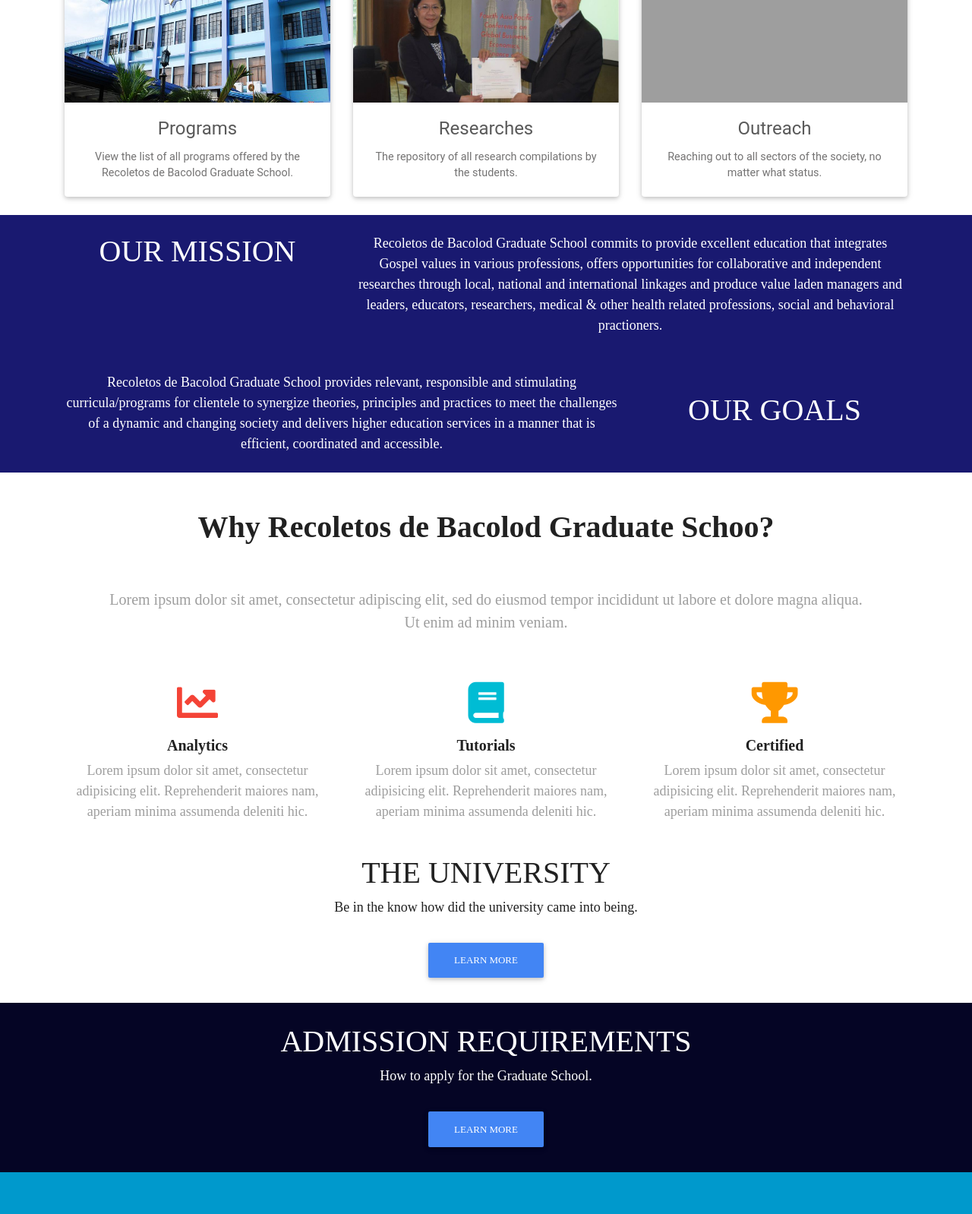
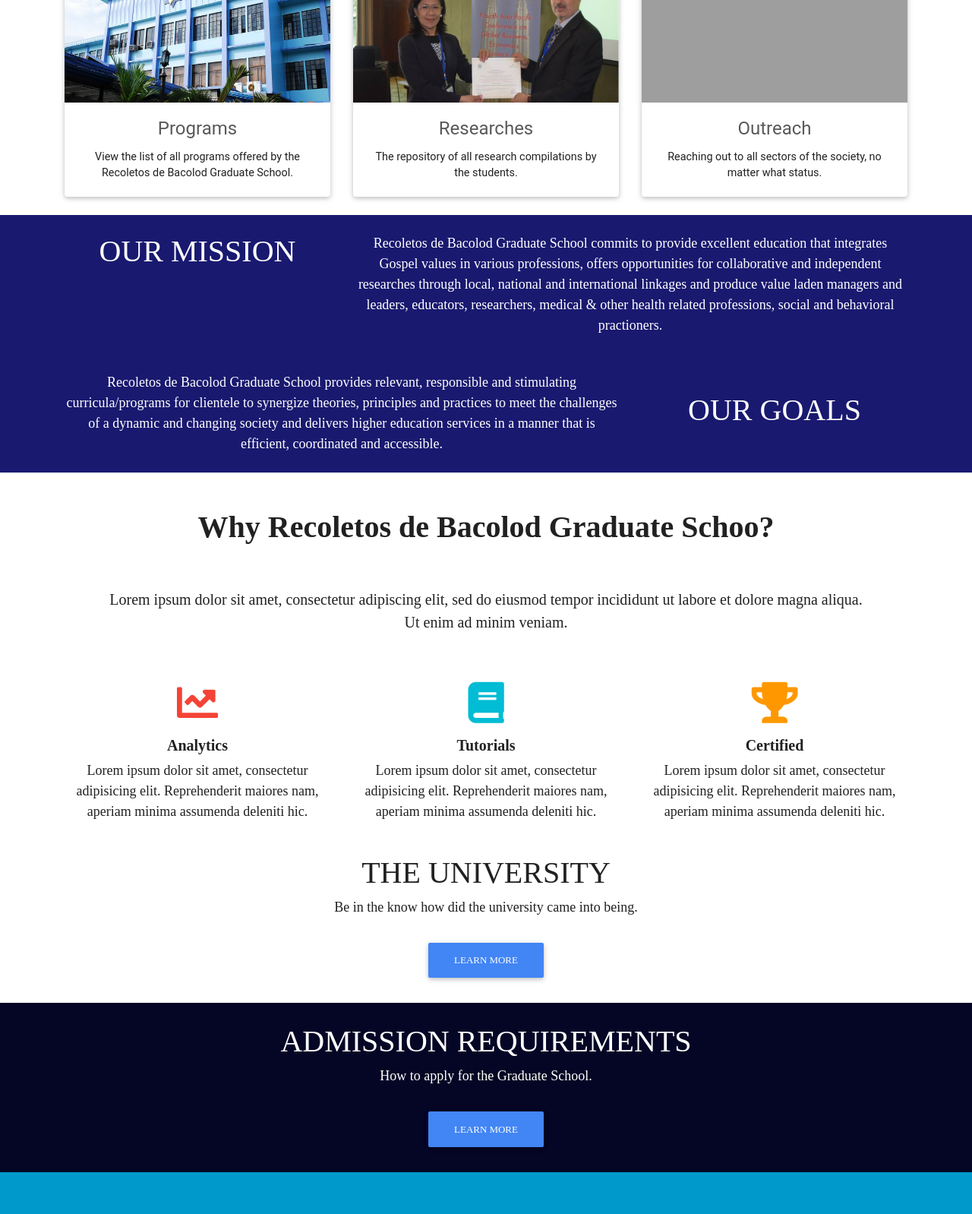
Before and after one commit to keirjeffreyvelez18/RBGS, a Django app: page / in a window 1280 px wide. Shown: the part 913-2511 px from the top of the page at 76% size. Run offline with Django 3.2, Linux system fonts and the light colour scheme; some libraries are stand-ins or nearby versions; some web fonts are replaced; grey boxes are pictures that could not be loaded.

Commit message:
tweaked ui

```diff
--- a/website/templates/website/index.html
+++ b/website/templates/website/index.html
@@ -121,10 +121,10 @@
               </a>
               <div class="card-body">
                   <div class="card-block">
-              <h4 class="card-title">
+              <h4 class="card-title text-info-dark">
                   Programs
               </h4>
-              <p class="card-text">View the list of all programs offered by the Recoletos de Bacolod Graduate School.</p>
+              <p class="card-text text-dark">View the list of all programs offered by the Recoletos de Bacolod Graduate School.</p>
                   </div>
               </div>
             </div>
@@ -136,8 +136,8 @@
               </a>
               <div class="card-body">
                   <div class="card-block">
-                      <h4 class="card-title">Researches</h4>
-                      <p class="card-text">The repository of all research compilations by the students.</p>
+                      <h4 class="card-title text-info-dark">Researches</h4>
+                      <p class="card-text text-dark">The repository of all research compilations by the students.</p>
                   </div>
               </div>
             </div>
@@ -149,8 +149,8 @@
               </a>
               <div class="card-body">
                   <div class="card-block">
-              <h4 class="card-title">Outreach</h4>
-              <p class="card-text">Reaching out to all sectors of the society, no matter what status.</p>
+              <h4 class="card-title text-info-dark">Outreach</h4>
+              <p class="card-text text-dark">Reaching out to all sectors of the society, no matter what status.</p>
                   </div>
               </div>
             </div>
@@ -169,7 +169,7 @@
                     </div>
                 </div>
                 <div class="row">
-                    <div class="col-lg-8 text-center align-middle mt-4 mb-4">
+                    <div class="col-lg-8 text-center align-middle  mt-4 mb-4">
                         Recoletos de Bacolod Graduate School provides relevant, responsible and stimulating curricula/programs for clientele to synergize theories, principles and practices to meet the challenges of a dynamic and changing society and
                         delivers higher education services in a manner that is efficient, coordinated and accessible.
                     </div>
@@ -182,27 +182,27 @@
     <div class="container">
         <section class="text-center text-dark">
             <h1 class="py-5 font-weight-bold ">Why Recoletos de Bacolod Graduate Schoo?</h1>
-            <p class="px-5 mb-5 pb-3 lead grey-text">Lorem ipsum dolor sit amet, consectetur adipiscing elit, sed do eiusmod tempor incididunt ut labore et dolore magna
+            <p class="px-5 mb-5 pb-3 lead text-dark">Lorem ipsum dolor sit amet, consectetur adipiscing elit, sed do eiusmod tempor incididunt ut labore et dolore magna
             aliqua. Ut enim ad minim veniam.</p>
             <div class="row">
             <div class="col-md-4">
                 <i class="fa fa-chart-line fa-3x red-text"></i>
                 <h5 class="font-weight-bold mt-3">Analytics</h5>
-                <p class="grey-text">Lorem ipsum dolor sit amet, consectetur adipisicing elit. Reprehenderit maiores nam, aperiam minima assumenda deleniti
+                <p class="text-dark">Lorem ipsum dolor sit amet, consectetur adipisicing elit. Reprehenderit maiores nam, aperiam minima assumenda deleniti
                 hic.
                 </p>
             </div>
             <div class="col-md-4">
                 <i class="fa fa-book fa-3x cyan-text"></i>
                 <h5 class="font-weight-bold mt-3">Tutorials</h5>
-                <p class="grey-text">Lorem ipsum dolor sit amet, consectetur adipisicing elit. Reprehenderit maiores nam, aperiam minima assumenda deleniti
+                <p class="text-dark">Lorem ipsum dolor sit amet, consectetur adipisicing elit. Reprehenderit maiores nam, aperiam minima assumenda deleniti
                 hic.
                 </p>
             </div>
             <div class="col-md-4">
                 <i class="fa fa-trophy fa-3x orange-text"></i>
                 <h5 class="font-weight-bold mt-3">Certified</h5>
-                <p class="grey-text">Lorem ipsum dolor sit amet, consectetur adipisicing elit. Reprehenderit maiores nam, aperiam minima assumenda deleniti
+                <p class="text-dark">Lorem ipsum dolor sit amet, consectetur adipisicing elit. Reprehenderit maiores nam, aperiam minima assumenda deleniti
                 hic.
                 </p>
             </div>
```
